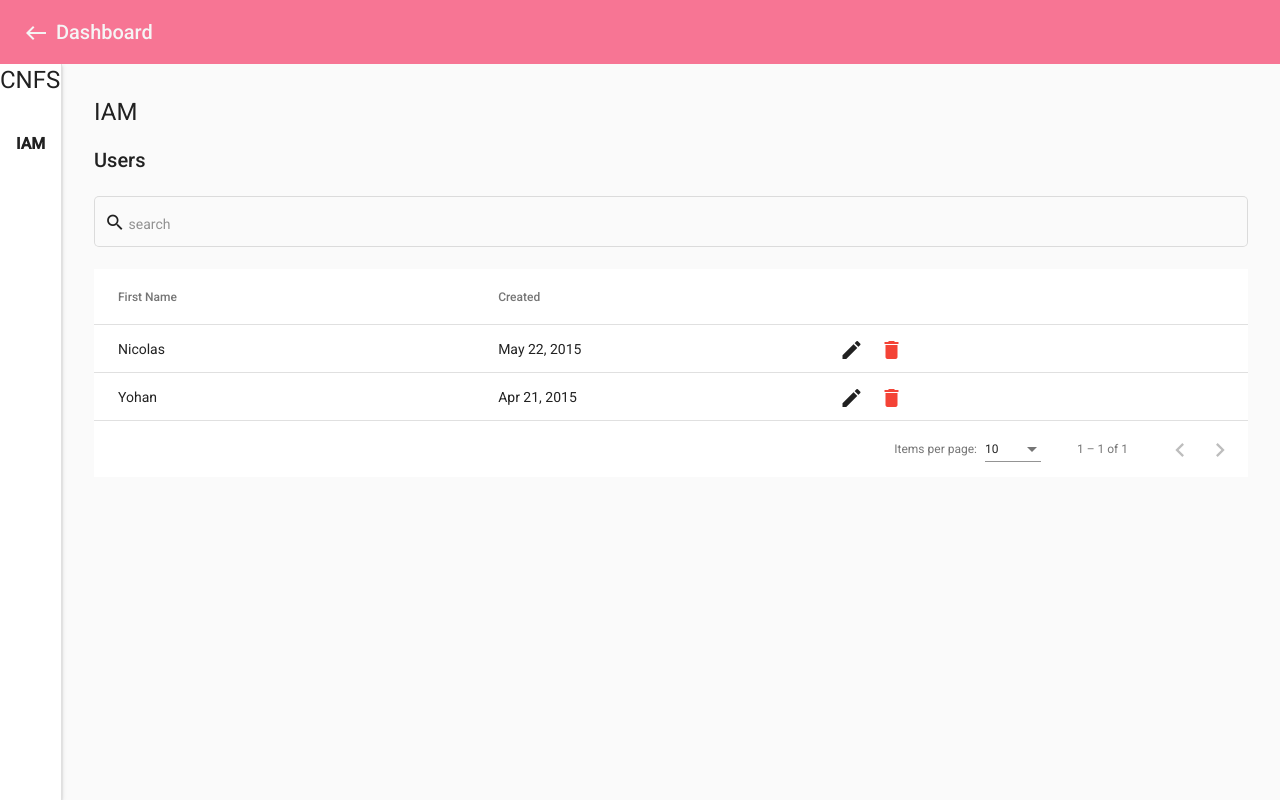
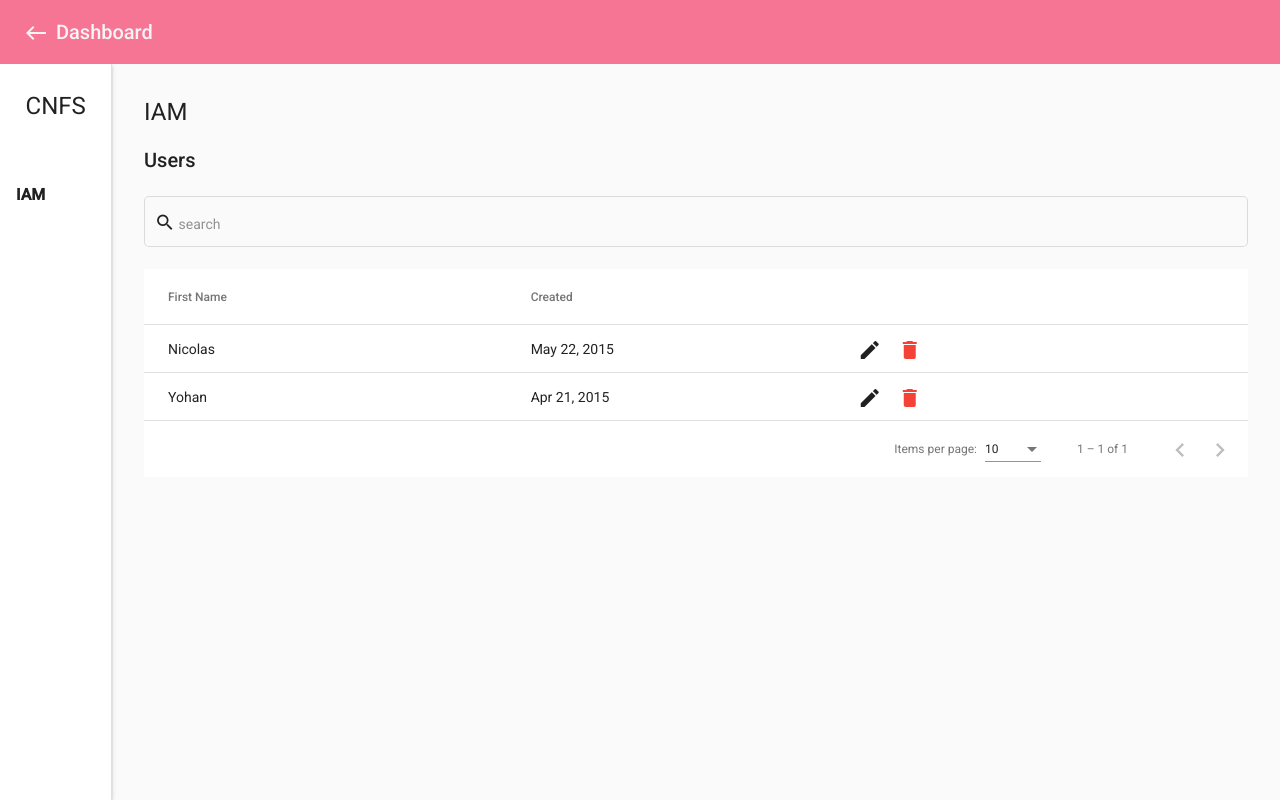
Before and after one commit to rails-on-services/cnfs.ts, an Angular app: page /iam/users in a window 1280 px wide. Built offline with nearby package versions, Linux system fonts and the light colour scheme.

Commit message:
improve styling of sidenav

```diff
--- a/apps/dashboard/src/app/app.component.scss
+++ b/apps/dashboard/src/app/app.component.scss
@@ -17,6 +17,10 @@
   background-color: white;
   @include material.mat-elevation(2);
   overflow-y: scroll;
+
+  h1 {
+    padding: 1.6rem;
+  }
 }
 
 .content {
@@ -26,5 +30,8 @@
 
 .list-item-active {
   font-weight: bold;
-  color: map-get(colors.$accent, Darker) !important;
+
+  // .mat-list-item-content {
+  //   color: map-get(colors.$accent, Darker) !important;
+  // }
 }
```
